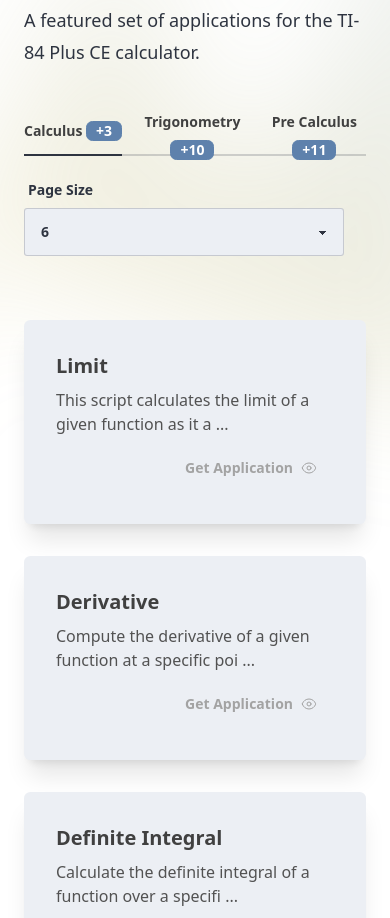
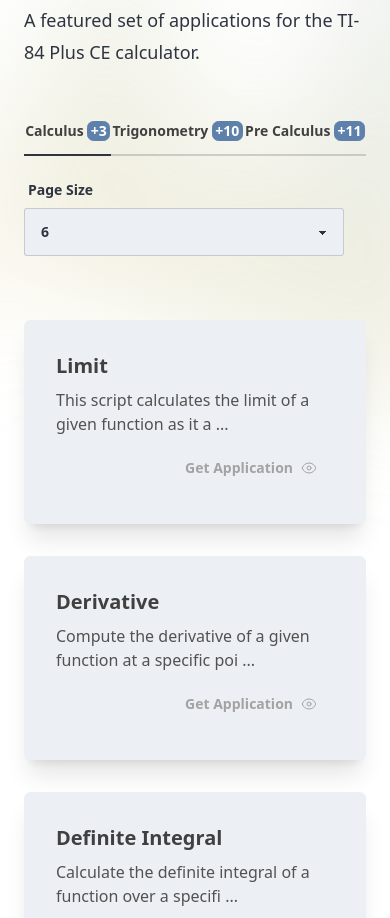
Before and after one commit to danielbgriffiths/ti-84-plus-app-website, a Nuxt app in the folder app/: page / in a window 390 px wide. Shown: the part 2020-2938 px from the top of the page. Built offline with nearby package versions, Linux system fonts and the light colour scheme.

Commit message:
feat: mobile cleanups

```diff
--- a/app/assets/css/main.css
+++ b/app/assets/css/main.css
@@ -23,3 +23,7 @@
 .mockup-code {
     background-color: #2d3442 !important;
 }
+
+body {
+    overflow-x: hidden;
+}
--- a/app/components/application/description-list.vue
+++ b/app/components/application/description-list.vue
@@ -1,11 +1,11 @@
 <script setup lang="ts">
 // Third Party Imports
-import { asyncComputed } from "@vueuse/core";
+import { asyncComputed, useElementSize } from "@vueuse/core";
 
 // Local Imports
 import ArrowDownTray from "~/components/icons/arrow-down-tray.vue";
 import { type AppItem, GroupName } from "~/types";
-import { getPrettyGroupName } from "~/constants";
+import { BREAKPOINTS, getPrettyGroupName } from "~/constants";
 
 interface Props {
   item: AppItem;
@@ -57,6 +57,18 @@
   const blob = await data.blob();
   return await blob.text();
 });
+
+const isDesktop = ref<boolean>(false);
+
+//
+// Lifecycle
+//
+
+onMounted((): void => {
+  watch(useElementSize(document.body).width, (size: number): void => {
+    isDesktop.value = size >= BREAKPOINTS.DESKTOP;
+  });
+});
 </script>
 
 <template>
@@ -84,7 +96,7 @@
             @click="() => emits('download')"
           >
             <ArrowDownTray class="text-white" />
-            {{ $t("createDownload") }}
+            {{ isDesktop ? $t("createDownload") : "" }}
           </button>
         </div>
       </div>
--- a/app/components/landing/group-tab.vue
+++ b/app/components/landing/group-tab.vue
@@ -35,7 +35,7 @@
   >
     <div class="lg:p-2 text-neutral-700 no-select">
       {{ label }}
-      <div class="badge badge-primary">
+      <div class="badge badge-primary lg:px-[.563rem] px-[.15rem]">
         <div class="tooltip" :data-tip="tooltipText">
           <span class="text-white">+{{ group.size }}</span>
         </div>
```
